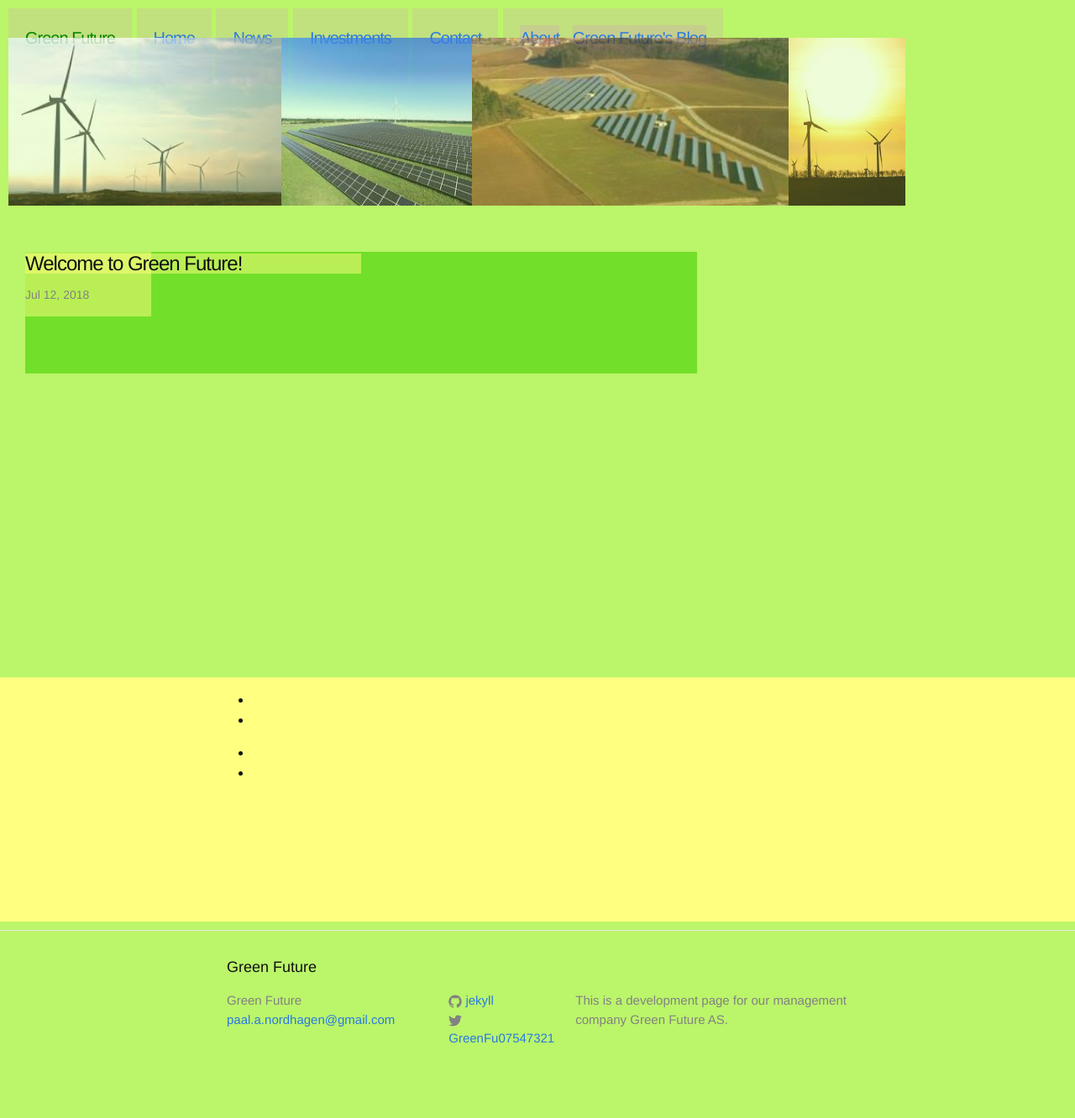
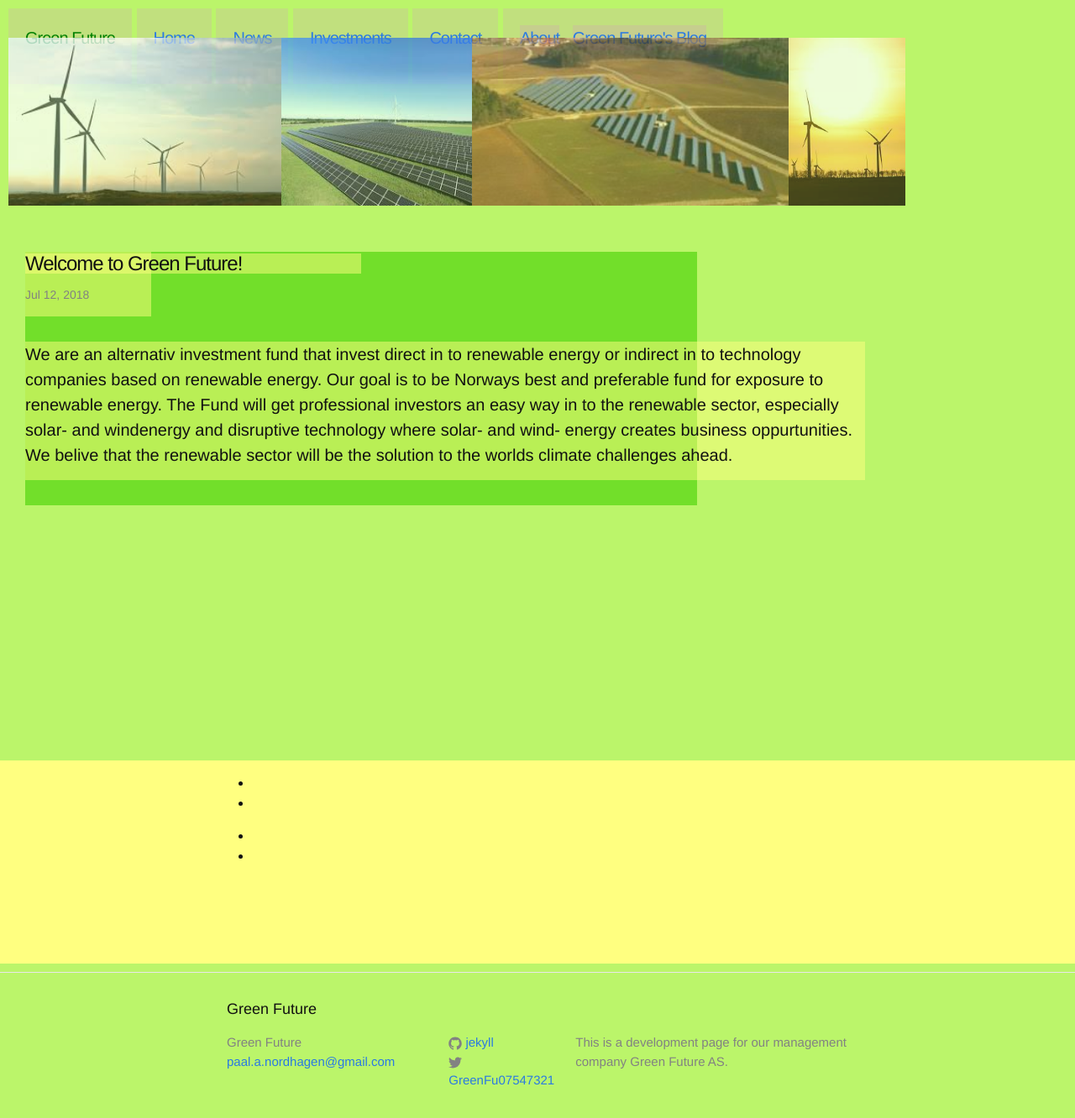
Before and after one commit to Paal-August/Paal-August.github.io, a Jekyll site: the page built from _posts/2017-11-17-welcome-to-jekyll.markdown, in a window 1280 px wide and 1400 px high. Shown: the top 1332 px of the window at 84% size. Built offline with Jekyll 4.4.1, drawn with Linux system fonts in a browser that asks for light colours.

Commit message:
Update 2017-11-17-welcome-to-jekyll.markdown

```diff
--- a/_posts/2017-11-17-welcome-to-jekyll.markdown
+++ b/_posts/2017-11-17-welcome-to-jekyll.markdown
@@ -4,3 +4,10 @@
 date:   2018-07-12
 categories: jekyll update
 ---
+
+We are an alternativ investment fund that invest direct in to renewable energy or indirect
+in to technology companies based on renewable energy. Our goal is to be Norways best and
+preferable fund for exposure to renewable energy. The Fund will get professional investors
+an easy way in to the renewable sector, especially solar- and windenergy and disruptive
+technology where solar- and wind- energy creates business oppurtunities. We belive that
+the renewable sector will be the solution to the worlds climate challenges ahead.
```
